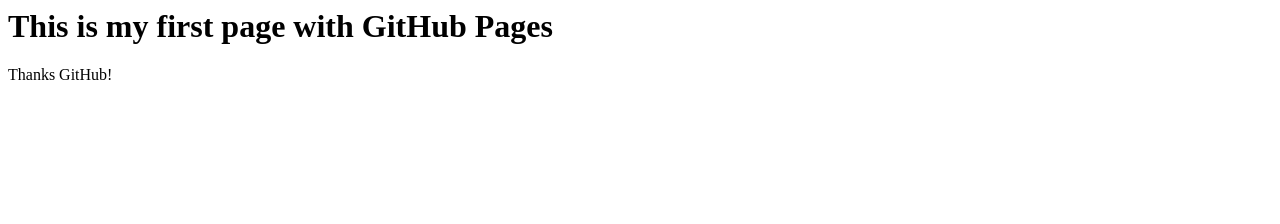
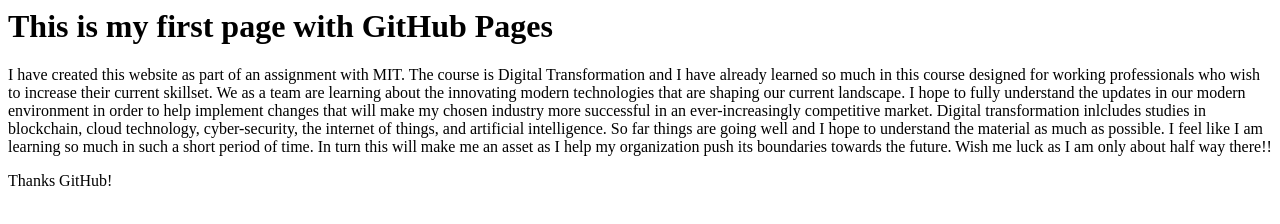
Before and after one commit to 808KCAR/Practice-File, a plain HTML site: page index.html in a window 1280 px wide. Drawn offline with Linux system fonts and the light colour scheme.

Commit message:
Update index.html

```diff
--- a/index.html
+++ b/index.html
@@ -1,4 +1,14 @@
 <html>
 <h1> This is my first page with GitHub Pages </h1>
+  I have created this website as part of an assignment with MIT. The course is Digital Transformation
+  and I have already learned so much in this course designed for working professionals who wish to increase
+  their current skillset. We as a team are learning about the innovating modern technologies that are shaping
+  our current landscape. I hope to fully understand the updates in our modern environment in order to help
+  implement changes that will make my chosen industry more successful in an ever-increasingly competitive
+  market. Digital transformation inlcludes studies in blockchain, cloud technology, cyber-security, the internet
+  of things, and artificial intelligence. So far things are going well and I hope to understand the material
+  as much as possible. I feel like I am learning so much in such a short period of time. In turn this will make
+  me an asset as I help my organization push its boundaries towards the future. Wish me luck as I am only about
+  half way there!!
 <p>Thanks GitHub!</p>
 </html>
```
